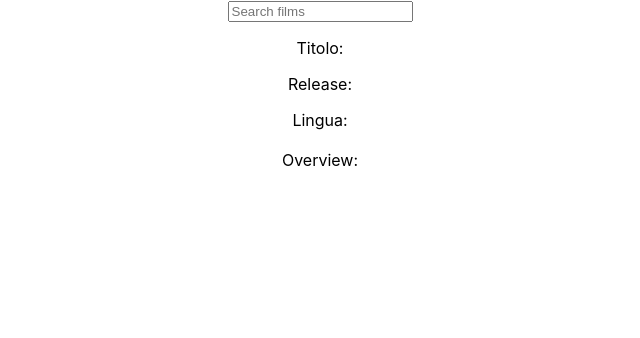
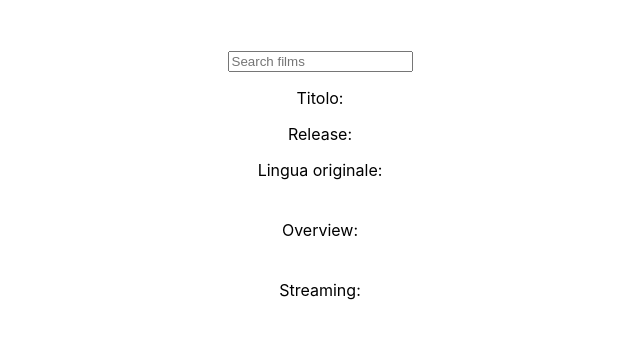
Before and after one commit to Zeverotti/MovieFinder, a React (Create React App) app: page / in a window 1280 px wide. Shown: the top 338 px of the page, without its empty margins (80-720 px from the left). Built offline with nearby package versions, Linux system fonts and the light colour scheme.

Commit message:
feat: added providers

```diff
--- a/src/App.css
+++ b/src/App.css
@@ -1,6 +1,7 @@
 .App {
   text-align: center;
   max-width: 800px;
+  margin-top: 50px;
 }
 
 .App-logo {
--- a/src/App.js
+++ b/src/App.js
@@ -10,17 +10,34 @@ function App() {
 
   const [film, setFilm] = useState({})
 
+  const [providers, setProviders] = useState([])
+
   const fetchItems = async (query) => {
     console.log(process.env.REACT_APP_KEY)
     const result = await axios(`https://api.themoviedb.org/3/search/movie?api_key=${process.env.REACT_APP_KEY}&query=${query}`)
 
     const fetchedFilms = result.data.results[0]
     console.log(fetchedFilms)
+
+    const services = await axios(`https://api.themoviedb.org/3/movie/${fetchedFilms.id}/watch/providers?api_key=${process.env.REACT_APP_KEY}`)
+    const fetchedProviders = services.data
+    console.log(fetchedProviders)
+
+    fetchedProviders.results.IT.flatrate.forEach(function(provider) {
+      //console.log(provider.provider_name)
+      setProviders(provider.provider_name)
+      console.log(providers)
+    })
+
+    const allProviders = JSON.stringify(providers)
+    console.log(allProviders)
+
     setFilm({
       name: fetchedFilms.title,
       release: fetchedFilms.release_date,
       language: fetchedFilms.original_language,
-      overview: fetchedFilms.overview
+      overview: fetchedFilms.overview,
+      streaming: allProviders
     })
   }
 
--- a/src/components/FilmCard.js
+++ b/src/components/FilmCard.js
@@ -7,8 +7,9 @@ function FilmCard({ film }) {
     <div className='FilmCard'>
         <p>Titolo: {film.name}</p>
         <p>Release: {film.release}</p>
-        <p>Lingua: {film.language}</p>
+        <p>Lingua originale: {film.language}</p>
         <p className='Overview'>Overview: {film.overview}</p>
+        <p>Streaming: {film.streaming}</p>
     </div>
   );
 }
--- a/src/css/FilmCard.css
+++ b/src/css/FilmCard.css
@@ -1,3 +1,4 @@
 .Overview{
     margin: 20px;
+    padding: 20px;
 }
```
